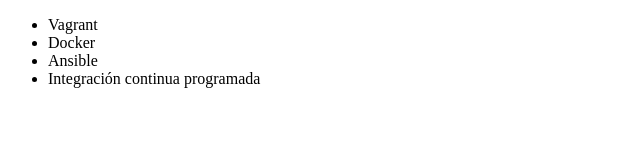
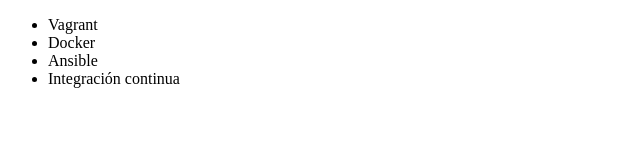
Before and after one commit to ernesto33184/Alura-Cursos, a plain HTML site: page index.html in a window 1280 px wide. Shown: the full height of the page, 0-640 px from the left. Drawn offline with Linux system fonts and the light colour scheme.

Commit message:
arreglado paragrafo linea

```diff
--- a/index.html
+++ b/index.html
@@ -9,7 +9,7 @@
          <li> Vagrant </li>
          <li> Docker </li>
          <li> Ansible </li>
-         <li> Integración continua programada </li>
+         <li> Integración continua  </li>
      </ul>
 </body>
 </html>
```
